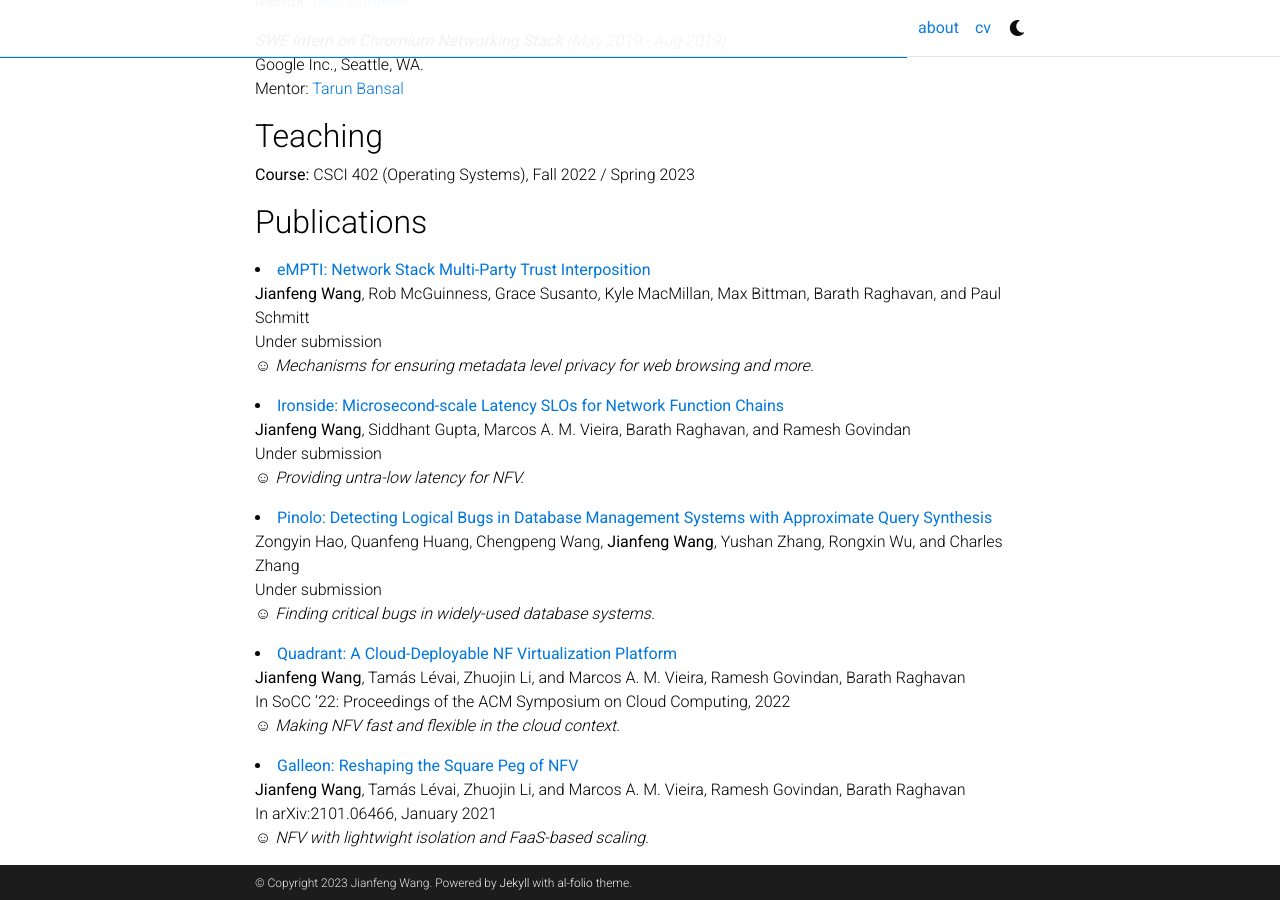
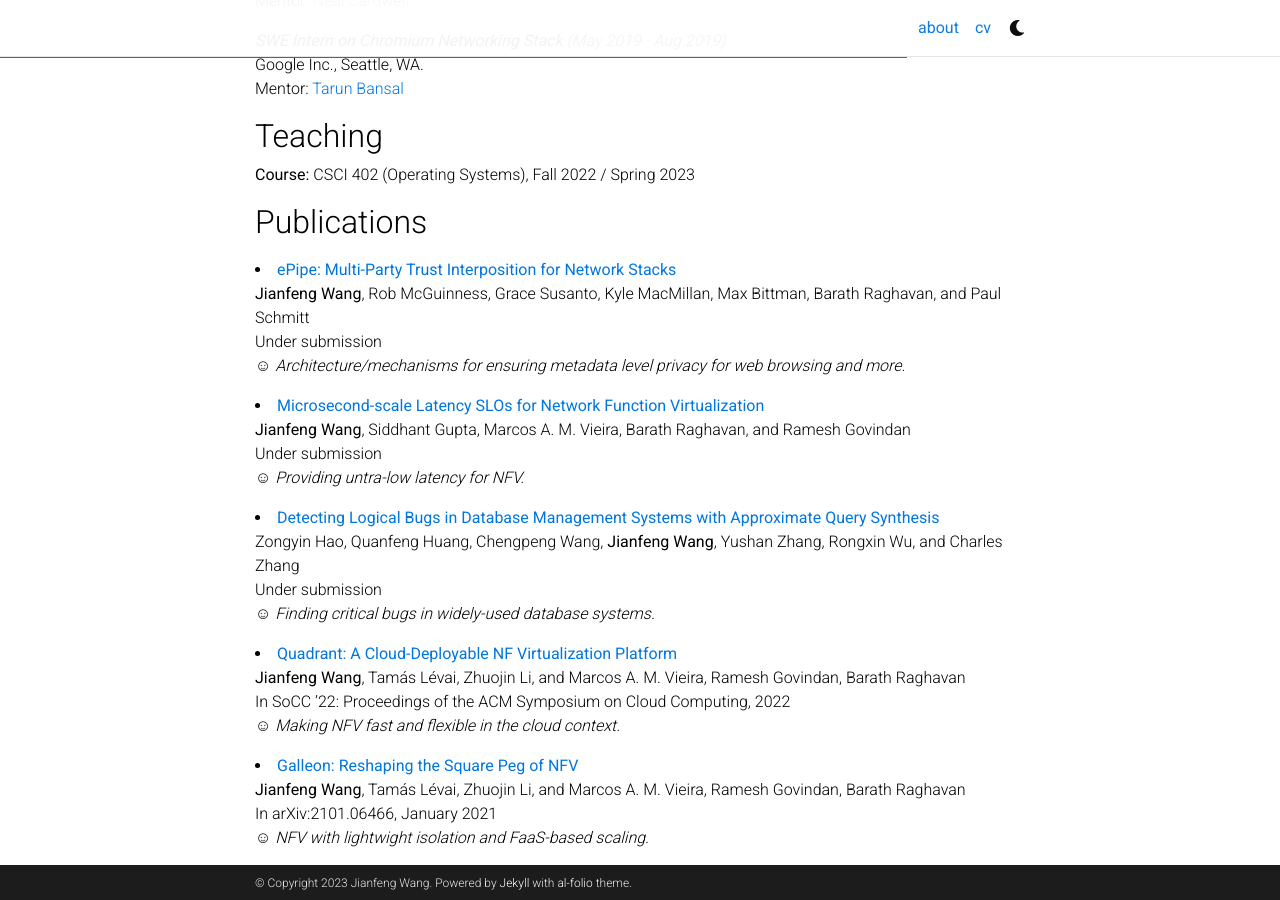
Before and after one commit to jianfenw/jianfenw.github.io, a Jekyll site: the page built from _pages/about.md, in a window 1280 px wide and 900 px high, scrolled down 857 px. Built offline with Jekyll 4.4.1, drawn with Linux system fonts in a browser that asks for light colours; full-size pictures stand in for the smaller copies a plugin makes; comment, search, counter and statistics services are not loaded; a style sheet for code colours, icons or effects is not loaded.

Commit message:
hide system names

```diff
--- a/_pages/about.md
+++ b/_pages/about.md
@@ -62,16 +62,16 @@ Mentor: <a href="https://www.linkedin.com/in/tbansal-0998216">Tarun Bansal</a><b
 
 <p>
 <li>
-<a href="/"><b>eMPTI: Network Stack Multi-Party Trust Interposition</b></a><br/>
+<a href="/"><b>ePipe: Multi-Party Trust Interposition for Network Stacks</b></a><br/>
 <b>Jianfeng Wang</b>, Rob McGuinness, Grace Susanto, Kyle MacMillan, Max Bittman, Barath Raghavan, and Paul Schmitt<br>
 Under submission<br>
-&#9786; <i>Mechanisms for ensuring metadata level privacy for web browsing and more.</i>
+&#9786; <i>Architecture/mechanisms for ensuring metadata level privacy for web browsing and more.</i>
 </li>
 </p>
 
 <p>
 <li>
-<a href="/"><b>Ironside: Microsecond-scale Latency SLOs for Network Function Chains</b></a><br/>
+<a href="/"><b>Microsecond-scale Latency SLOs for Network Function Virtualization</b></a><br/>
 <b>Jianfeng Wang</b>, Siddhant Gupta, Marcos A. M. Vieira, Barath Raghavan, and Ramesh Govindan<br>
 Under submission<br>
 &#9786; <i>Providing untra-low latency for NFV.</i>
@@ -80,7 +80,7 @@ Under submission<br>
 
 <p>
 <li>
-<a href="/"><b>Pinolo: Detecting Logical Bugs in Database Management Systems with Approximate Query Synthesis</b></a><br/>
+<a href="/"><b>Detecting Logical Bugs in Database Management Systems with Approximate Query Synthesis</b></a><br/>
 Zongyin Hao, Quanfeng Huang, Chengpeng Wang, <b>Jianfeng Wang</b>, Yushan Zhang, Rongxin Wu, and Charles Zhang<br>
 Under submission<br>
 &#9786; <i>Finding critical bugs in widely-used database systems.</i>
```
